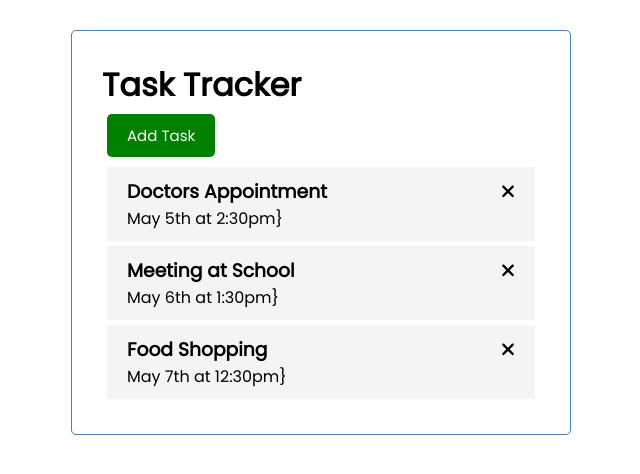
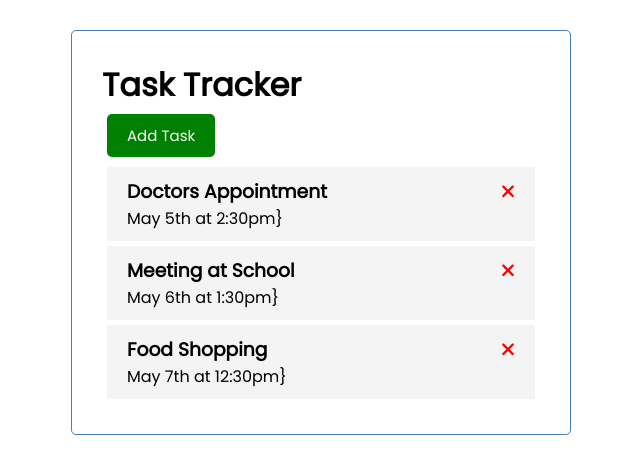
Before and after one commit to Ernest-Yoyowah/Task-Tracker_Angular, an Angular app: page / in a window 1280 px wide. Shown: the top 474 px of the page, without its empty margins (319-959 px from the left). Built offline with nearby package versions, Linux system fonts and the light colour scheme.

Commit message:
Task-Items Delete_icon

```diff
--- a/src/app/components/tasks-item/tasks-item.component.html
+++ b/src/app/components/tasks-item/tasks-item.component.html
@@ -1,4 +1,7 @@
 <div class="task">
-  <h3>{{ task.text }} <fa-icon [icon]="faTimes"></fa-icon></h3>
+  <h3>
+    {{ task.text }}
+    <fa-icon [ngStyle]="{ color: 'red' }" [icon]="faTimes"></fa-icon>
+  </h3>
   <p>{{ task.day }}}</p>
 </div>
```
